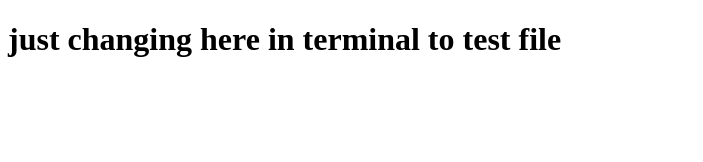
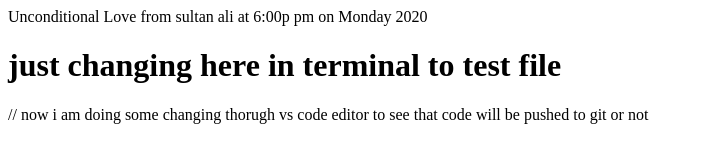
Before and after one commit to Drsultanali/BootCamp2020Sample, a plain HTML site: page index.html in a window 1280 px wide. Shown: the whole page, without its empty margins (0-703 px from the left). Drawn offline with Linux system fonts and the light colour scheme.

Commit message:
index.html

```diff
--- a/index.html
+++ b/index.html
@@ -6,7 +6,10 @@
     <title>Document</title>
 </head>
 <body>
+    Unconditional Love from sultan ali at 6:00p pm on Monday 2020
+
     <h1>just changing here in terminal to test file </h1>
+    // now i am doing some changing thorugh vs code editor to see that code will be pushed to git or not
 <ul>
 </ul>
 </body>
```
